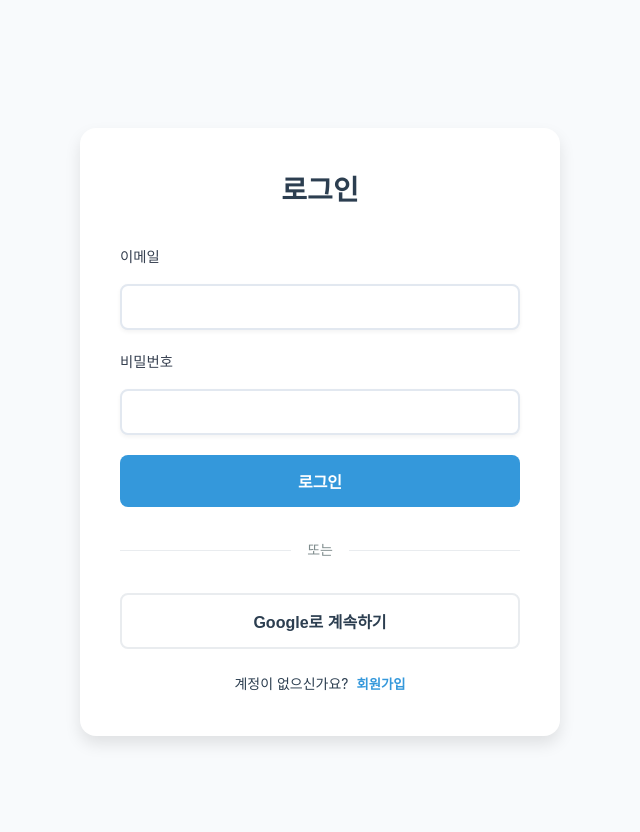
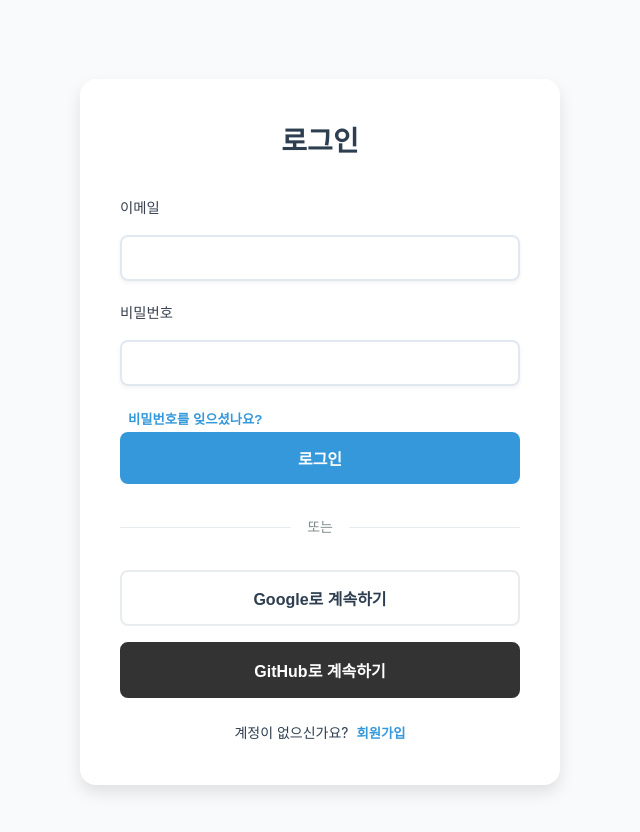
Before and after one commit to Youngkwon-Lee/SOAP_AI, a React (Create React App) app: page /auth in a window 1280 px wide. Shown: the top 832 px of the page, without its empty margins (352-992 px from the left). Built offline with nearby package versions, Linux system fonts and the light colour scheme; no server answers.

Commit message:
feat(auth): 로그인 시스템 고도화

```diff
--- /dev/null
+++ b/src/components/auth/EmailPasswordForm.tsx
@@ -0,0 +1,68 @@
+
+import React from 'react';
+
+interface EmailPasswordFormProps {
+  isLogin: boolean;
+  email: string;
+  setEmail: (email: string) => void;
+  password: string;
+  setPassword: (password: string) => void;
+  handleSubmit: (e: React.FormEvent) => void;
+  loading: boolean;
+  handlePasswordReset: () => void;
+}
+
+const EmailPasswordForm: React.FC<EmailPasswordFormProps> = ({
+  isLogin,
+  email,
+  setEmail,
+  password,
+  setPassword,
+  handleSubmit,
+  loading,
+  handlePasswordReset,
+}) => {
+  return (
+    <form onSubmit={handleSubmit}>
+      <div className="form-group">
+        <label>이메일</label>
+        <input
+          type="email"
+          value={email}
+          onChange={(e) => setEmail(e.target.value)}
+          required
+          autoComplete="email"
+        />
+      </div>
+
+      <div className="form-group">
+        <label>비밀번호</label>
+        <input
+          type="password"
+          value={password}
+          onChange={(e) => setPassword(e.target.value)}
+          required
+          autoComplete={isLogin ? "current-password" : "new-password"}
+        />
+      </div>
+
+      {isLogin && (
+        <div className="password-reset-link">
+          <button type="button" onClick={handlePasswordReset} className="toggle-link">
+            비밀번호를 잊으셨나요?
+          </button>
+        </div>
+      )}
+
+      <button
+        type="submit"
+        className="auth-button"
+        disabled={loading}
+      >
+        {loading ? '처리 중...' : isLogin ? '로그인' : '회원가입'}
+      </button>
+    </form>
+  );
+};
+
+export default EmailPasswordForm;
--- /dev/null
+++ b/src/components/auth/SocialLoginButtons.tsx
@@ -0,0 +1,36 @@
+
+import React from 'react';
+
+interface SocialLoginButtonsProps {
+  handleGoogleSignIn: () => void;
+  handleGithubSignIn: () => void;
+  loading: boolean;
+}
+
+const SocialLoginButtons: React.FC<SocialLoginButtonsProps> = ({ handleGoogleSignIn, handleGithubSignIn, loading }) => {
+  return (
+    <>
+      <div className="auth-divider">
+        <span>또는</span>
+      </div>
+      <div className="social-buttons-container">
+        <button
+          className="google-button"
+          onClick={handleGoogleSignIn}
+          disabled={loading}
+        >
+          Google로 계속하기
+        </button>
+        <button
+          className="github-button"
+          onClick={handleGithubSignIn}
+          disabled={loading}
+        >
+          GitHub로 계속하기
+        </button>
+      </div>
+    </>
+  );
+};
+
+export default SocialLoginButtons;
--- a/src/pages/AuthPage.tsx
+++ b/src/pages/AuthPage.tsx
@@ -4,10 +4,16 @@ import {
   createUserWithEmailAndPassword,
   signInWithEmailAndPassword,
   GoogleAuthProvider,
-  signInWithPopup
+  GithubAuthProvider,
+  signInWithPopup,
+  sendPasswordResetEmail
 } from 'firebase/auth';
 import { auth } from '../services/firebaseConfig';
 import userService from '../services/userService';
+import EmailPasswordForm from '../components/auth/EmailPasswordForm';
+import SocialLoginButtons from '../components/auth/SocialLoginButtons';
+import { validatePassword } from '../utils/validation';
+import { getAuthErrorMessage } from '../utils/errorHandler';
 import '../styles/AuthPage.css';
 
 const AuthPage: React.FC = () => {
@@ -23,56 +29,61 @@ const AuthPage: React.FC = () => {
     setError('');
     setLoading(true);
 
+    if (!isLogin) {
+      const passwordValidation = validatePassword(password);
+      if (!passwordValidation.isValid) {
+        setError(passwordValidation.message);
+        setLoading(false);
+        return;
+      }
+    }
+
     try {
       if (isLogin) {
-        // 로그인 처리
         await signInWithEmailAndPassword(auth, email, password);
-        navigate('/');
       } else {
-        // 회원가입 처리
         const userCredential = await createUserWithEmailAndPassword(auth, email, password);
-
-        // 사용자 프로필 생성
         await userService.createUserProfile(userCredential.user);
-
-        navigate('/');
       }
+      navigate('/');
     } catch (err: any) {
       console.error('Authentication error:', err);
-      setError(err.message || '인증 중 오류가 발생했습니다.');
+      setError(getAuthErrorMessage(err.code));
     } finally {
       setLoading(false);
     }
   };
 
-  const handleGoogleSignIn = async () => {
+  const handleSocialSignIn = async (provider: GoogleAuthProvider | GithubAuthProvider) => {
     setError('');
     setLoading(true);
-
     try {
-      const provider = new GoogleAuthProvider();
       const userCredential = await signInWithPopup(auth, provider);
-
-      // 신규 사용자인 경우 프로필 생성
-      // Google 인증의 경우 additionalUserInfo.isNewUser 값을 통해 신규 사용자를 확인할 수 있지만,
-      // 여기서는 간단하게 처리하기 위해 항상 프로필을 확인하고 없으면 생성하는 방식으로 구현
-
-      try {
-        const profile = await userService.getUserProfile();
-        if (!profile) {
-          await userService.createUserProfile(userCredential.user);
-        }
-      } catch (profileError) {
-        console.error('프로필 생성 오류:', profileError);
-        // 프로필 생성 실패는 로그인 자체를 실패시키지 않음
+      const profile = await userService.getUserProfile();
+      if (!profile) {
+        await userService.createUserProfile(userCredential.user);
       }
-
       navigate('/');
     } catch (err: any) {
-      console.error('Google sign-in error:', err);
-      setError(err.message || 'Google 로그인 중 오류가 발생했습니다.');
+      console.error('Social sign-in error:', err);
+      setError(getAuthErrorMessage(err.code));
     } finally {
       setLoading(false);
+    }
+  };
+
+  const handleGoogleSignIn = () => handleSocialSignIn(new GoogleAuthProvider());
+  const handleGithubSignIn = () => handleSocialSignIn(new GithubAuthProvider());
+
+  const handlePasswordReset = async () => {
+    const emailForReset = prompt('비밀번호를 재설정할 이메일 주소를 입력하세요.');
+    if (emailForReset) {
+      try {
+        await sendPasswordResetEmail(auth, emailForReset);
+        alert('비밀번호 재설정 이메일이 발송되었습니다. 이메일함을 확인해주세요.');
+      } catch (err: any) {
+        setError(getAuthErrorMessage(err.code));
+      }
     }
   };
 
@@ -89,47 +100,22 @@ const AuthPage: React.FC = () => {
 
           {error && <div className="auth-error">{error}</div>}
 
-          <form onSubmit={handleSubmit}>
-            <div className="form-group">
-              <label>이메일</label>
-              <input
-                type="email"
-                value={email}
-                onChange={(e) => setEmail(e.target.value)}
-                required
-              />
-            </div>
+          <EmailPasswordForm
+            isLogin={isLogin}
+            email={email}
+            setEmail={setEmail}
+            password={password}
+            setPassword={setPassword}
+            handleSubmit={handleSubmit}
+            loading={loading}
+            handlePasswordReset={handlePasswordReset}
+          />
 
-            <div className="form-group">
-              <label>비밀번호</label>
-              <input
-                type="password"
-                value={password}
-                onChange={(e) => setPassword(e.target.value)}
-                required
-              />
-            </div>
-
-            <button
-              type="submit"
-              className="auth-button"
-              disabled={loading}
-            >
-              {loading ? '처리 중...' : isLogin ? '로그인' : '회원가입'}
-            </button>
-          </form>
-
-          <div className="auth-divider">
-            <span>또는</span>
-          </div>
-
-          <button
-            className="google-button"
-            onClick={handleGoogleSignIn}
-            disabled={loading}
-          >
-            Google로 계속하기
-          </button>
+          <SocialLoginButtons
+            handleGoogleSignIn={handleGoogleSignIn}
+            handleGithubSignIn={handleGithubSignIn}
+            loading={loading}
+          />
 
           <p className="auth-toggle">
             {isLogin ? '계정이 없으신가요?' : '이미 계정이 있으신가요?'}
--- a/src/styles/AuthPage.css
+++ b/src/styles/AuthPage.css
@@ -119,12 +119,15 @@
   font-weight: 500;
 }
 
-.google-button {
+.social-buttons-container {
+  display: flex;
+  flex-direction: column;
+  gap: 16px;
+}
+
+.google-button, .github-button {
   width: 100%;
   padding: 14px;
-  background-color: white;
-  color: #2c3e50;
-  border: 2px solid #e9ecef;
   border-radius: 8px;
   font-size: 16px;
   font-weight: 600;
@@ -136,13 +139,31 @@
   gap: 12px;
 }
 
+.google-button {
+  background-color: white;
+  color: #2c3e50;
+  border: 2px solid #e9ecef;
+}
+
+.github-button {
+  background-color: #333;
+  color: white;
+  border: 2px solid #333;
+}
+
 .google-button:hover {
   background-color: #f8f9fa;
   border-color: #ced4da;
   transform: translateY(-1px);
 }
 
-.google-button:disabled {
+.github-button:hover {
+  background-color: #444;
+  border-color: #444;
+  transform: translateY(-1px);
+}
+
+.google-button:disabled, .github-button:disabled {
   opacity: 0.7;
   cursor: not-allowed;
   transform: none;
--- /dev/null
+++ b/src/utils/errorHandler.ts
@@ -0,0 +1,20 @@
+
+export const getAuthErrorMessage = (errorCode: string): string => {
+  switch (errorCode) {
+    case "auth/user-not-found":
+    case "auth/wrong-password":
+      return "이메일 또는 비밀번호가 일치하지 않습니다.";
+    case "auth/email-already-in-use":
+      return "이미 사용 중인 이메일입니다.";
+    case "auth/weak-password":
+      return "비밀번호는 6자 이상이어야 합니다.";
+    case "auth/invalid-email":
+      return "유효하지 않은 이메일 형식입니다.";
+    case "auth/network-request-failed":
+      return "네트워크 오류가 발생했습니다. 인터넷 연결을 확인해주세요.";
+    case "auth/popup-closed-by-user":
+      return "소셜 로그인 팝업이 닫혔습니다. 다시 시도해주세요.";
+    default:
+      return "알 수 없는 오류가 발생했습니다. 잠시 후 다시 시도해주세요.";
+  }
+};
--- /dev/null
+++ b/src/utils/validation.ts
@@ -0,0 +1,16 @@
+
+export const validatePassword = (password: string): { isValid: boolean; message: string } => {
+  if (password.length < 8) {
+    return { isValid: false, message: "비밀번호는 8자 이상이어야 합니다." };
+  }
+  if (!/[a-zA-Z]/.test(password)) {
+    return { isValid: false, message: "비밀번호는 영문자를 포함해야 합니다." };
+  }
+  if (!/\d/.test(password)) {
+    return { isValid: false, message: "비밀번호는 숫자를 포함해야 합니다." };
+  }
+  if (!/[!@#$%^&*(),.?\":{}|<>]/.test(password)) {
+    return { isValid: false, message: "비밀번호는 특수문자를 포함해야 합니다." };
+  }
+  return { isValid: true, message: "" };
+};
```
